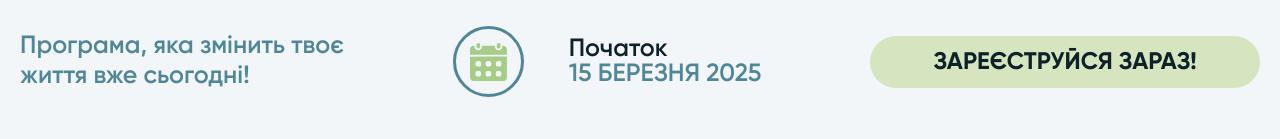
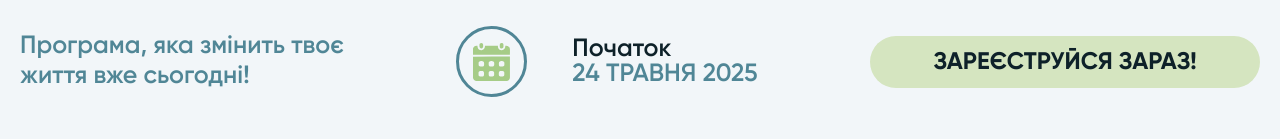
Before and after one commit to troewka/statements-about-oneself, a React (Create React App) app: page / in a window 1280 px wide. Shown: the part 800-939 px from the top of the page. Built offline with nearby package versions, Linux system fonts and the light colour scheme.

Commit message:
update start date

```diff
--- a/src/Sections/Main/index.jsx
+++ b/src/Sections/Main/index.jsx
@@ -24,7 +24,7 @@ export const Main = () => {
           <Icon name='calendar' size='M'/>
           <div className={styles.main__date}>
             <h4>Початок</h4>
-            <span>15 березня 2025</span>
+            <span>24 травня 2025</span>
           </div>
         </div>
         <Button label='Зареєструйся зараз!' theme='main' href={config.registration} />
--- a/src/Sections/Registration/index.jsx
+++ b/src/Sections/Registration/index.jsx
@@ -19,7 +19,7 @@ export const Registration = () => {
       </div>
       <div className={styles.registration__info}>
         <div className={styles.registration__description}>
-          <h3 className={styles.registration__subtitle}>Перші 30 - безкоштовно,<br/>з 31 заявки - вартість <b>2899 грн!</b></h3>
+          <h3 className={styles.registration__subtitle}>Перший модуль - безкоштовно для всіх!<br/>Повна вартість курсу <b>3799 грн!</b></h3>
           <div className={styles.registration__title}>
             <Title text='Заповнюй заявку вже зараз!' color='#508696' size='S'/>
           </div>
@@ -28,7 +28,7 @@ export const Registration = () => {
           </div>
           <div className={styles.registration__date}>
             <Icon name='list' size='M'/>
-            <Title text='Початок 15 березня 2025' color='#93bccc' size='XS'/>
+            <Title text='ПОЧАТОК 24 ТРАВНЯ 2025' color='#93bccc' size='XS'/>
           </div>
         </div>
         <div className={styles.registration__picture}>
```
